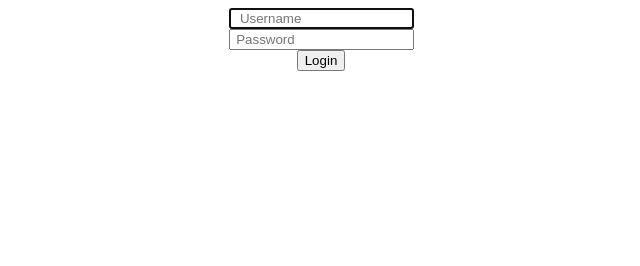
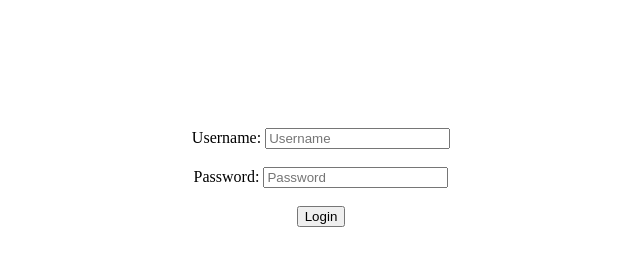
Before and after one commit to Tej-Singh-Rana/Dockerfile, a plain HTML site: page index.html in a window 1280 px wide. Shown: the whole page, without its empty margins (319-959 px from the left). Drawn offline with Linux system fonts and the light colour scheme.

Commit message:
Updated front-end page

```diff
--- a/index.html
+++ b/index.html
@@ -1,13 +1,18 @@
 <!DOCTYPE html>
 <html>
-	<head>
-		<title>Login Page</title>
-	</head>
-	<body>
-		<form action = "/cgi-bin/python.py" method = "POST" >
-<center>			<input class="box" type="text" placeholder="  Username" name="Username" required="required" aria-required="true" autofocus="" aria-invalid="true" /></br>
-			<input class="sox" type="password" placeholder=" Password" name="Password" required /></br>
-			<input class="box lox"type="submit" value="Login" /></br>
-</center>		</form>
-	</body>
+<head>
+     <title> Web Application Login Page </title>
+     <style>
+         form { padding-top: 120px;
+             	text-align: center;
+             	font-size; 50px;}
+      </style>
+</head>
+<body>
+<form action="/cgi-bin/python.py" method="POST">
+Username: <input type="text" name="Username" placeholder="Username"><br><br>
+Password: <input type="password" name="Password" placeholder="Password"><br><br>
+<input type="submit" value="Login">
+</form>
+</body>
 </html>
```
